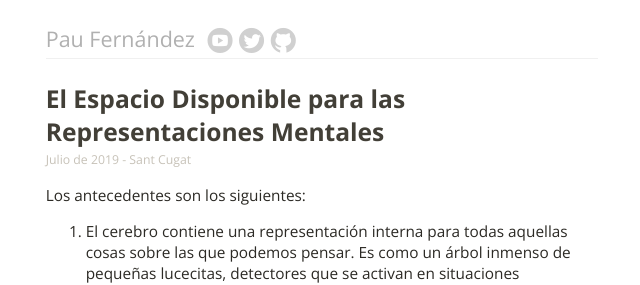
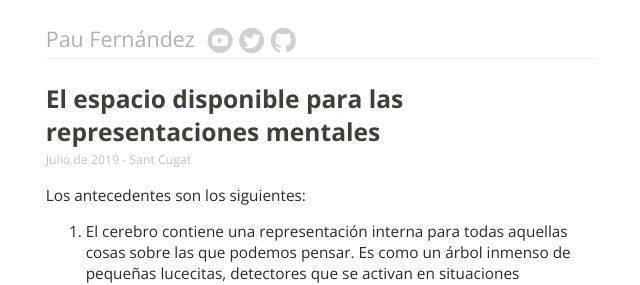
Before and after one commit to pauek/pauek.info, a Jekyll site: the page built from _posts/2019-07-28-representaciones-mentales.md, in a window 1280 px wide. Shown: the top 285 px of the page, without its empty margins (318-958 px from the left). Built offline with Jekyll 4.4.1, drawn with Linux system fonts in a browser that asks for light colours; nearby versions of some CDN libraries; comment, search, counter and statistics services are not loaded.

```diff
--- a/_posts/2019-07-28-representaciones-mentales.md
+++ b/_posts/2019-07-28-representaciones-mentales.md
@@ -1,6 +1,6 @@
 ---
 layout: post
-title: El Espacio Disponible para las Representaciones Mentales
+title: El espacio disponible para las representaciones mentales
 ---
 
 # {{ page.title }}
```
